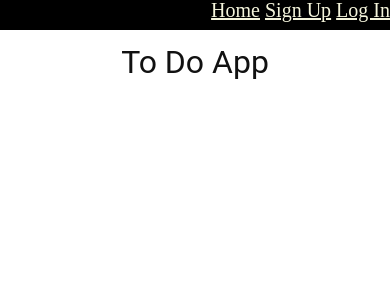
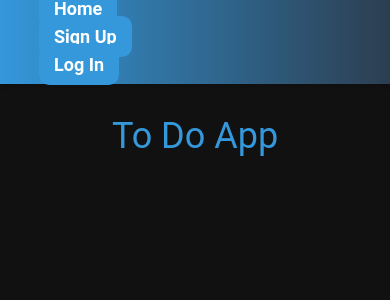
Before and after one commit to Shahd-Elmnyar/ToDoApp, a PHP site: page / in a window 390 px wide. Shown: the top 300 px of the page. Run offline with PHP 8.4, Linux system fonts and the light colour scheme.

Commit message:
modify ui

```diff
--- a/css/style.css
+++ b/css/style.css
@@ -1,64 +1,151 @@
-
 .wrapper {
     width: 90;
     margin: 0 auto;
 }
-h1,h2,h3,h4,h5,h6,p{
+
+h1,
+h2,
+h3,
+h4,
+h5,
+h6,
+p {
     font-family: 'Roboto', sans-serif;
     color: #111;
-    line-height:24px;
-    }
-h1{
-    font-weight:600px;
-    font-size:32px;
+    line-height: 24px;
+}
+
+h1 {
+    font-weight: 600px;
+    font-size: 32px;
     padding: 20px 0;
-    text-align:center;
-    }
+    text-align: center;
+}
+
 img {
     height: 20px;
     width: 20px;
     display: inline-block;
-    }
-nav{
-    height:30px ;
-    background-color:black;
-    }
-ul{
-    list-style:none;
+}
+
+nav {
+    height: 70px;
+    background: linear-gradient(to right, #3498db, #2c3e50);
+    box-shadow: 0px 2px 5px rgba(0, 0, 0, 0.2);
+    display: flex;
+    align-items: center;
+}
+
+ul {
+    list-style: none;
     padding: 0;
-    text-align:right;
-    font-size:20px;
-    }
-li{
-    display: inline-block;
-    margin-right:10;
-    }
-p{
-    text-align: center;
-    color: #817f7f;
+    display: flex;
+    align-items: center;
 }
-h2{
-    font-weight:600px;
-    font-size:25px;
-    padding: 20px 0;
-    text-align:center;
-}
-.index-categories-list{
-    display: flex;
-}
-.categ{
-    flex: 1;
-    padding: 20px;
-    background-color: #b6acac;
+
+li {
     margin-right: 10px;
 }
-a{
-    color: beige;
+
+a {
+    text-decoration: none;
+    color: #fff;
+    font-size: 18px;
+    font-weight: bold;
+    padding: 10px 15px;
+    border-radius: 10px;
+    background-color: #3498db;
+    transition: background-color 0.3s ease, color 0.3s ease;
 }
-form{
-    text-align:center;
+
+a:hover {
+    background-color: #2980b9;
+    color: #fff;
 }
-.img{
-    height: 300;
 
+@media screen and (max-width: 768px) {
+    nav {
+        height: auto;
+    }
+
+    ul {
+        flex-direction: column;
+        align-items: flex-start;
+    }
+
+    li {
+        margin-right: 0;
+        margin-bottom: 10px;
+    }
 }
+
+.wrapper {
+    width: 80%;
+    margin: 0 auto;
+}
+
+.index-intro {
+    text-align: center;
+    margin-top: 20px;
+}
+
+.index-intro h1 {
+    font-size: 36px;
+    color: #3498db;
+}
+
+body {
+    font-family: 'Roboto', sans-serif;
+    background-color: #111;
+}
+
+/* Add the following styles for forms */
+form {
+    text-align: center;
+    margin: 20px 0;
+}
+
+label {
+    display: block;
+    margin-bottom: 8px;
+    color: #fff;
+}
+
+input[type="text"],
+input[type="email"],
+input[type="password"] {
+    width: 50%;
+    padding: 10px;
+    margin-bottom: 15px;
+    border: 1px solid #555;
+    border-radius: 5px;
+    background-color: #333;
+    color: #fff;
+}
+
+button {
+    display: inline-block;
+    padding: 12px 20px;
+    background-color: #3498db;
+    color: #fff;
+    border: none;
+    border-radius: 5px;
+    cursor: pointer;
+    font-size: 16px;
+    transition: background-color 0.3s ease, color 0.3s ease;
+}
+
+button:hover {
+    background-color: #2980b9;
+}
+
+/* Example styling for a centered form */
+.form-container {
+    max-width: 400px;
+    margin: 0 auto;
+    /* Center the form */
+    background-color: #444;
+    padding: 20px;
+    border-radius: 10px;
+    box-shadow: 0px 0px 10px rgba(0, 0, 0, 0.5);
+}
```
